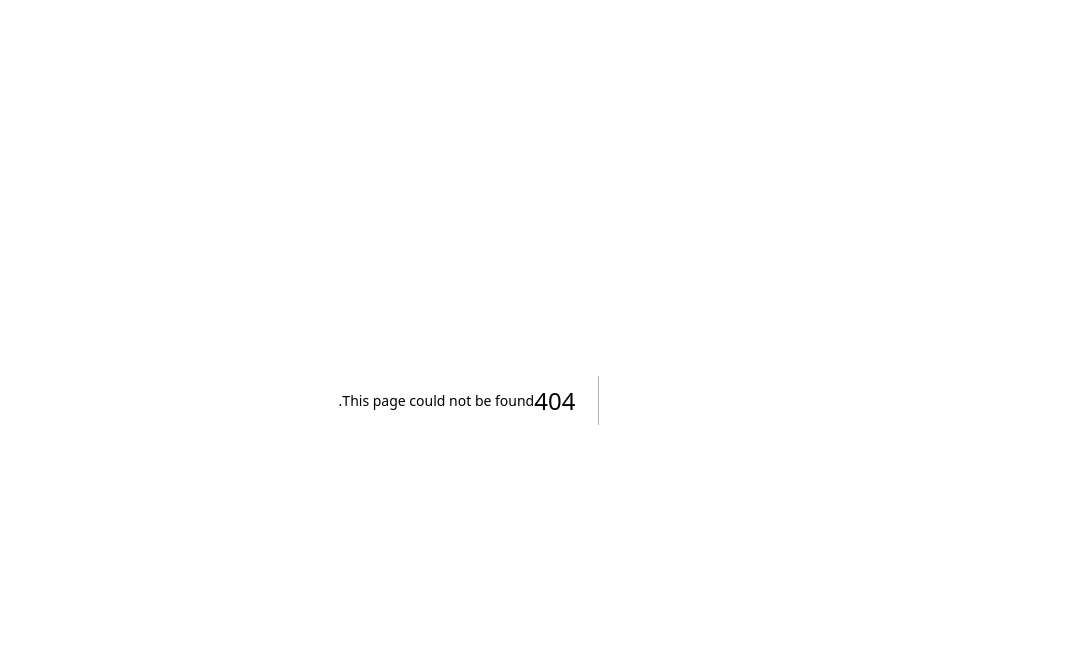
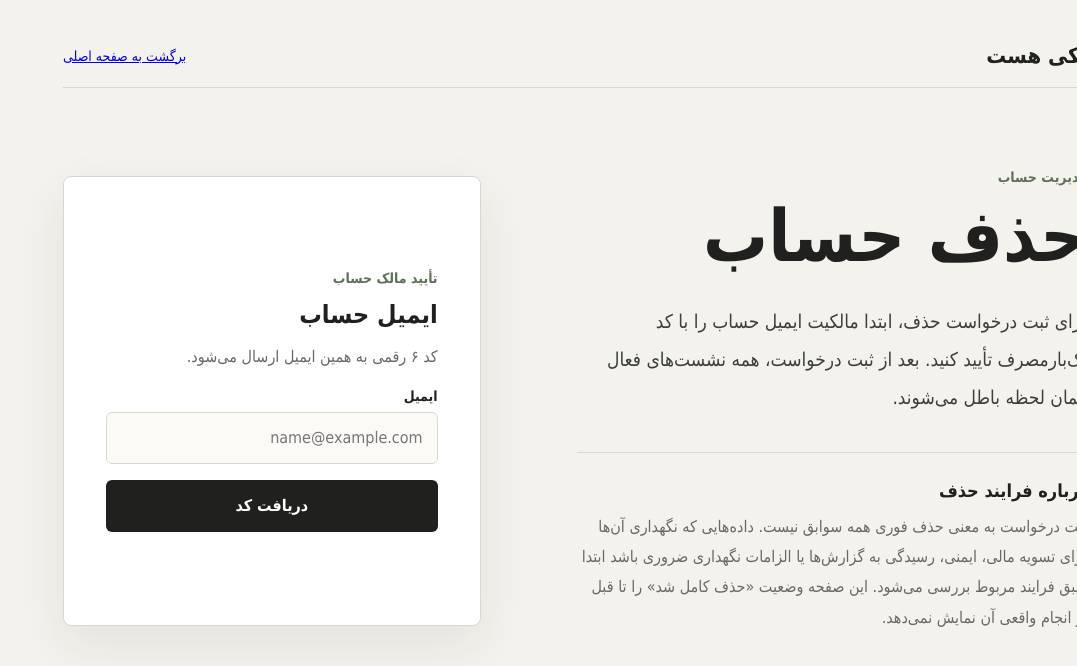
Before and after one commit to morfisam25-tech/YEKI-HAST, a Next.js app in the folder apps/web/: page /account/delete in a window 1280 px wide. Before the commit this address had no page. Shown: the top 666 px of the page, without its empty margins (203-1280 px from the left). Built offline with nearby package versions, Linux system fonts and the light colour scheme.

Commit message:
Add self-service account deletion page

```diff
--- /dev/null
+++ b/apps/web/app/account/delete/page.tsx
@@ -0,0 +1,222 @@
+'use client';
+
+import { useState } from 'react';
+import type { FormEvent } from 'react';
+
+type Step = 'email' | 'code' | 'confirm' | 'requested';
+
+function normalizeEmail(value: string): string | null {
+  const email = value.trim().toLowerCase();
+  if (email.length < 3 || email.length > 254) return null;
+  if (!/^[^\s@]+@[^\s@]+\.[^\s@]+$/.test(email)) return null;
+  return email;
+}
+
+async function postJson(path: string, body?: Record<string, string>): Promise<Response> {
+  return fetch(path, {
+    method: 'POST',
+    headers: body ? { 'content-type': 'application/json' } : undefined,
+    body: body ? JSON.stringify(body) : undefined,
+  });
+}
+
+export default function DeleteAccountPage() {
+  const [step, setStep] = useState<Step>('email');
+  const [email, setEmail] = useState('');
+  const [verifiedEmail, setVerifiedEmail] = useState('');
+  const [code, setCode] = useState('');
+  const [confirmation, setConfirmation] = useState('');
+  const [busy, setBusy] = useState(false);
+  const [error, setError] = useState('');
+
+  async function requestCode(event: FormEvent<HTMLFormElement>) {
+    event.preventDefault();
+    const normalized = normalizeEmail(email);
+    if (!normalized) {
+      setError('یک ایمیل معتبر وارد کنید.');
+      return;
+    }
+
+    setBusy(true);
+    setError('');
+    try {
+      const response = await postJson('/api/auth/request', { email: normalized });
+      if (!response.ok) throw new Error('request_failed');
+      setVerifiedEmail(normalized);
+      setStep('code');
+    } catch {
+      setError('ارسال کد انجام نشد. کمی بعد دوباره تلاش کنید.');
+    } finally {
+      setBusy(false);
+    }
+  }
+
+  async function verifyCode(event: FormEvent<HTMLFormElement>) {
+    event.preventDefault();
+    if (!/^\d{6}$/.test(code)) {
+      setError('کد ۶ رقمی ایمیل‌شده را وارد کنید.');
+      return;
+    }
+
+    setBusy(true);
+    setError('');
+    try {
+      const response = await postJson('/api/auth/verify', { email: verifiedEmail, code });
+      if (!response.ok) throw new Error('verify_failed');
+      setStep('confirm');
+    } catch {
+      setError('کد واردشده معتبر نیست یا زمان آن گذشته است.');
+    } finally {
+      setBusy(false);
+    }
+  }
+
+  async function requestDeletion(event: FormEvent<HTMLFormElement>) {
+    event.preventDefault();
+    if (confirmation.trim() !== 'حذف حساب') {
+      setError('برای تأیید، عبارت «حذف حساب» را دقیق وارد کنید.');
+      return;
+    }
+
+    setBusy(true);
+    setError('');
+    try {
+      const response = await postJson('/api/account/deletion-request');
+      if (!response.ok) {
+        if (response.status === 401) {
+          setStep('email');
+          throw new Error('session_expired');
+        }
+        throw new Error('delete_request_failed');
+      }
+      setStep('requested');
+    } catch (cause) {
+      setError(cause instanceof Error && cause.message === 'session_expired'
+        ? 'نشست منقضی شده است. دوباره با ایمیل وارد شوید.'
+        : 'ثبت درخواست حذف انجام نشد. کمی بعد دوباره تلاش کنید.');
+    } finally {
+      setBusy(false);
+    }
+  }
+
+  function editEmail() {
+    setCode('');
+    setConfirmation('');
+    setError('');
+    setStep('email');
+  }
+
+  return (
+    <main>
+      <header className="site-header">
+        <strong className="brand">یکی هست</strong>
+        <a href="/">برگشت به صفحه اصلی</a>
+      </header>
+
+      <section className="intro" aria-labelledby="delete-title">
+        <div className="intro-copy">
+          <p className="kicker">مدیریت حساب</p>
+          <h1 id="delete-title">حذف حساب</h1>
+          <p className="lead">
+            برای ثبت درخواست حذف، ابتدا مالکیت ایمیل حساب را با کد یک‌بارمصرف تأیید کنید.
+            بعد از ثبت درخواست، همه نشست‌های فعال همان لحظه باطل می‌شوند.
+          </p>
+          <div className="after-login">
+            <h2>درباره فرایند حذف</h2>
+            <p>
+              ثبت درخواست به معنی حذف فوری همه سوابق نیست. داده‌هایی که نگهداری آن‌ها برای
+              تسویه مالی، ایمنی، رسیدگی به گزارش‌ها یا الزامات نگهداری ضروری باشد ابتدا طبق
+              فرایند مربوط بررسی می‌شود. این صفحه وضعیت «حذف کامل شد» را تا قبل از انجام واقعی
+              آن نمایش نمی‌دهد.
+            </p>
+          </div>
+        </div>
+
+        <div className="login-panel" aria-live="polite">
+          {step === 'email' && (
+            <form onSubmit={requestCode} className="login-form">
+              <div>
+                <p className="form-eyebrow">تأیید مالک حساب</p>
+                <h2>ایمیل حساب</h2>
+                <p className="helper">کد ۶ رقمی به همین ایمیل ارسال می‌شود.</p>
+              </div>
+              <label htmlFor="email">ایمیل</label>
+              <input
+                id="email"
+                type="email"
+                autoComplete="email"
+                inputMode="email"
+                placeholder="name@example.com"
+                value={email}
+                onChange={(event) => setEmail(event.target.value)}
+                disabled={busy}
+                dir="ltr"
+              />
+              {error && <p className="error" role="alert">{error}</p>}
+              <button type="submit" disabled={busy}>{busy ? 'در حال ارسال…' : 'دریافت کد'}</button>
+            </form>
+          )}
+
+          {step === 'code' && (
+            <form onSubmit={verifyCode} className="login-form">
+              <div>
+                <p className="form-eyebrow">تأیید ایمیل</p>
+                <h2>کد یک‌بارمصرف</h2>
+                <p className="helper">کد ارسال‌شده به {verifiedEmail} را وارد کنید.</p>
+              </div>
+              <label htmlFor="code">کد ورود</label>
+              <input
+                id="code"
+                className="code-input"
+                autoComplete="one-time-code"
+                inputMode="numeric"
+                maxLength={6}
+                value={code}
+                onChange={(event) => setCode(event.target.value.replace(/\D/g, '').slice(0, 6))}
+                disabled={busy}
+              />
+              {error && <p className="error" role="alert">{error}</p>}
+              <button type="submit" disabled={busy || code.length !== 6}>{busy ? 'در حال بررسی…' : 'تأیید ایمیل'}</button>
+              <button type="button" className="text-button" onClick={editEmail} disabled={busy}>تغییر ایمیل</button>
+            </form>
+          )}
+
+          {step === 'confirm' && (
+            <form onSubmit={requestDeletion} className="login-form">
+              <div>
+                <p className="form-eyebrow">مرحله نهایی</p>
+                <h2>ثبت درخواست حذف حساب</h2>
+                <p className="helper">
+                  با ثبت درخواست، همه نشست‌های فعال حساب باطل می‌شوند و ادامه پردازش حذف برای بررسی نگهداری‌های ضروری ثبت می‌شود.
+                </p>
+              </div>
+              <label htmlFor="confirmation">برای تأیید بنویسید: حذف حساب</label>
+              <input
+                id="confirmation"
+                value={confirmation}
+                onChange={(event) => setConfirmation(event.target.value)}
+                disabled={busy}
+                autoComplete="off"
+              />
+              {error && <p className="error" role="alert">{error}</p>}
+              <button type="submit" disabled={busy || confirmation.trim() !== 'حذف حساب'}>
+                {busy ? 'در حال ثبت…' : 'ثبت درخواست حذف'}
+              </button>
+            </form>
+          )}
+
+          {step === 'requested' && (
+            <div className="verified-state">
+              <p className="form-eyebrow">درخواست ثبت شد</p>
+              <h2>نشست‌های حساب بسته شدند.</h2>
+              <p className="helper">
+                درخواست حذف ثبت شده است. حذف یا ناشناس‌سازی نهایی فقط پس از بررسی سوابقی که نگهداری‌شان ضروری است انجام می‌شود.
+              </p>
+              <a href="/">برگشت به صفحه اصلی</a>
+            </div>
+          )}
+        </div>
+      </section>
+    </main>
+  );
+}
```
